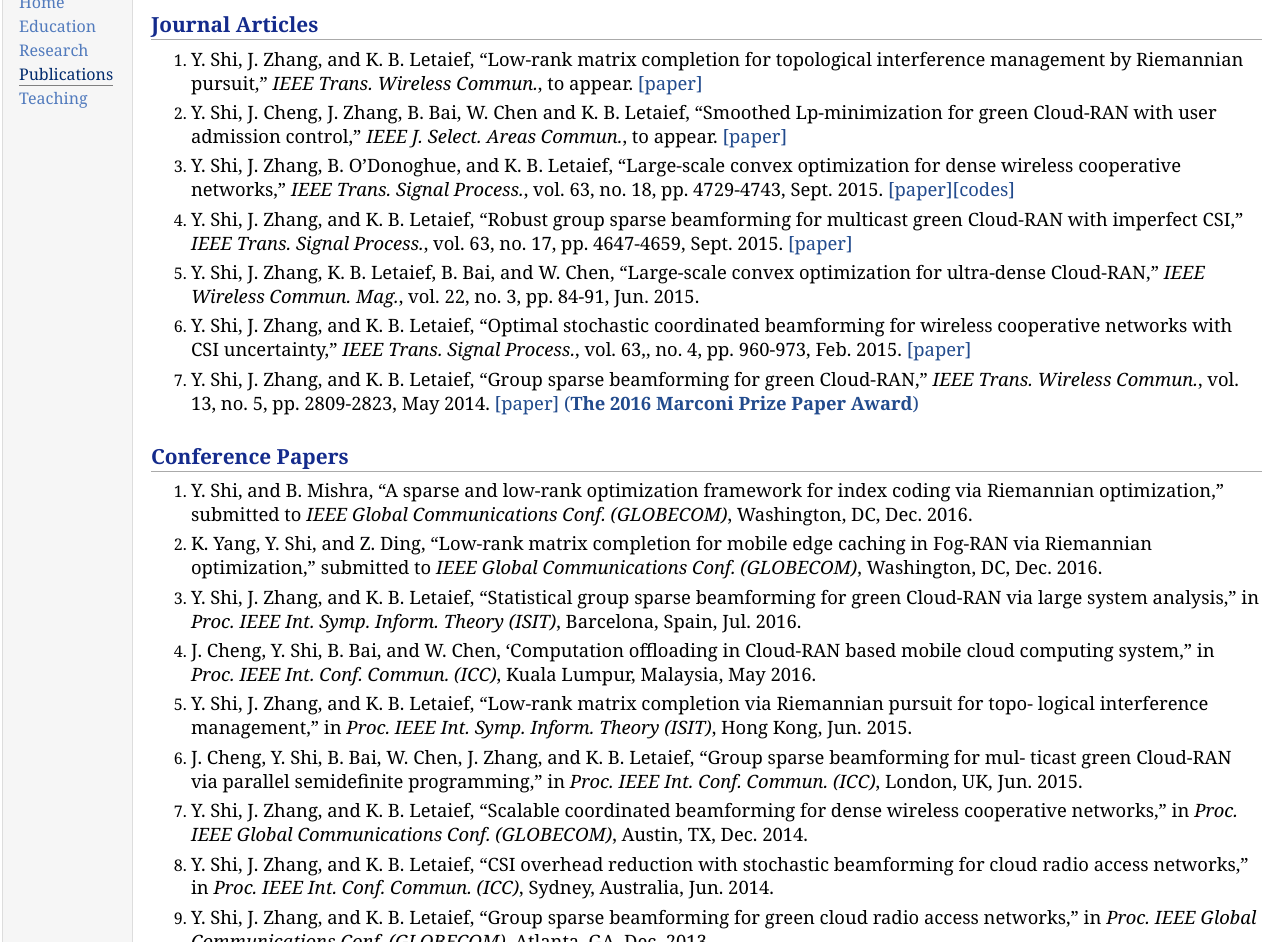
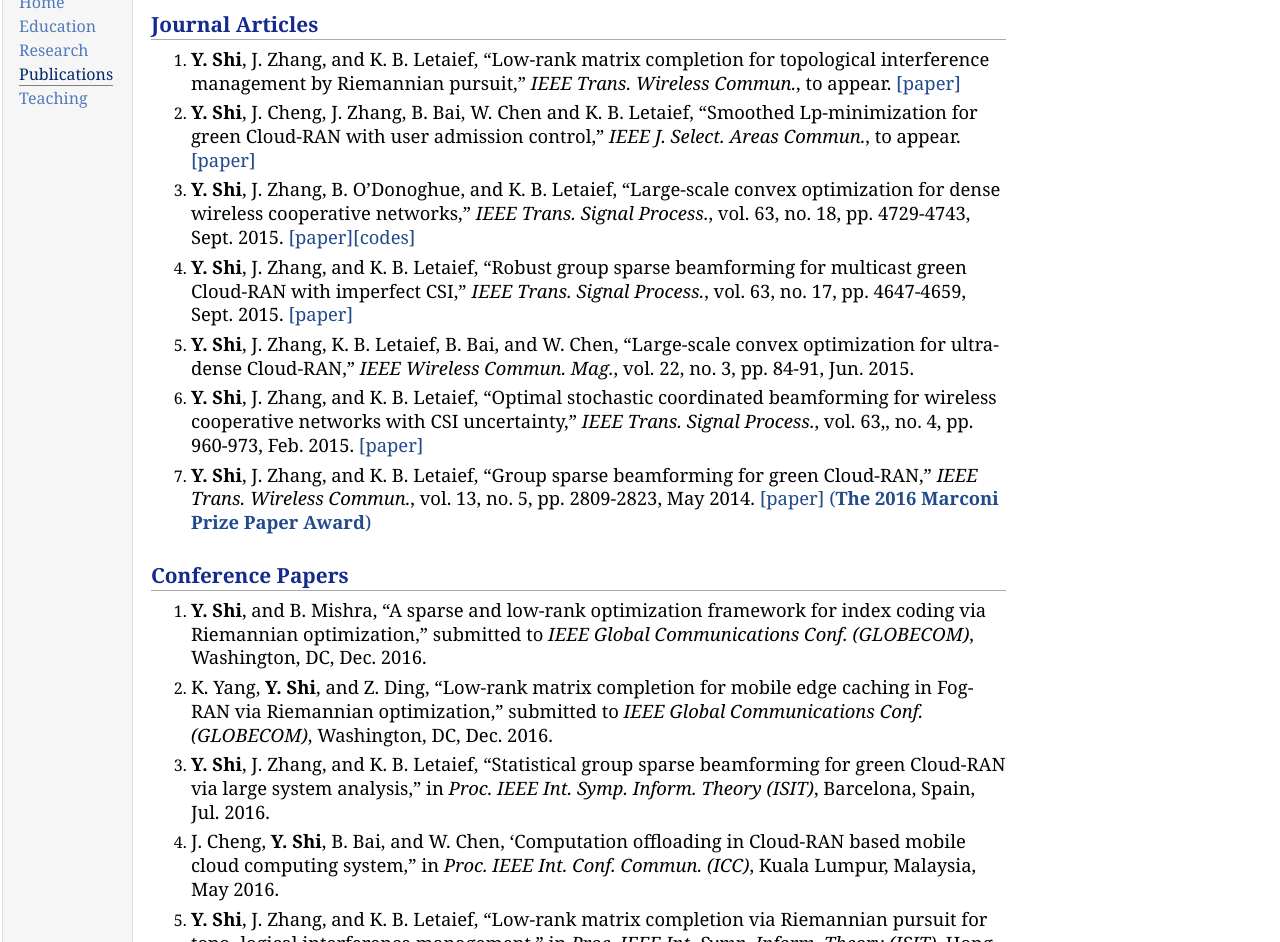
Before and after one commit to SHIYUANMING/shiyuanming.github.io, a plain HTML site: page publications.html in a window 1280 px wide. Shown: the part 62-1004 px from the top of the page. Drawn offline with Linux system fonts and the light colour scheme.

Commit message:
Added files via upload

```diff
--- a/jemdoc.css
+++ b/jemdoc.css
@@ -7,6 +7,7 @@ table#tlayout {
 }
 
 body {
+        width:80%;
 	background: white;
 	font-family: Georgia, serif;
 	padding-bottom: 8px;
--- a/publications.html
+++ b/publications.html
@@ -24,47 +24,47 @@
 </div>
 <h2>Journal Articles</h2>
 <ol>
-<li><p>Y. Shi, J. Zhang, and K. B. Letaief, “Low-rank matrix completion for topological interference management by Riemannian pursuit,” <i>IEEE Trans. Wireless Commun.</i>, to appear. <a href="http://arxiv.org/abs/1603.01729">[paper]</a></p>
+<li><p><b>Y. Shi</b>, J. Zhang, and K. B. Letaief, “Low-rank matrix completion for topological interference management by Riemannian pursuit,” <i>IEEE Trans. Wireless Commun.</i>, to appear. <a href="http://arxiv.org/abs/1603.01729">[paper]</a></p>
 </li>
-<li><p>Y. Shi, J. Cheng, J. Zhang, B. Bai, W. Chen and K. B. Letaief, “Smoothed Lp-minimization for green Cloud-RAN with user admission control,” <i>IEEE J. Select. Areas Commun.</i>, to appear. <a href="http://arxiv.org/abs/1512.04784">[paper]</a></p>
+<li><p><b>Y. Shi</b>, J. Cheng, J. Zhang, B. Bai, W. Chen and K. B. Letaief, “Smoothed Lp-minimization for green Cloud-RAN with user admission control,” <i>IEEE J. Select. Areas Commun.</i>, to appear. <a href="http://arxiv.org/abs/1512.04784">[paper]</a></p>
 </li>
-<li><p>Y. Shi, J. Zhang, B. O’Donoghue, and K. B. Letaief, “Large-scale convex optimization for dense wireless cooperative networks,” <i>IEEE Trans. Signal Process.</i>, vol. 63, no. 18, pp. 4729-4743, Sept. 2015. <a href="http://arxiv.org/abs/1506.00749">[paper]</a><a href="https://github.com/SHIYUANMING/large-scale-convex-optimization">[codes]</a></p>
+<li><p><b>Y. Shi</b>, J. Zhang, B. O’Donoghue, and K. B. Letaief, “Large-scale convex optimization for dense wireless cooperative networks,” <i>IEEE Trans. Signal Process.</i>, vol. 63, no. 18, pp. 4729-4743, Sept. 2015. <a href="http://arxiv.org/abs/1506.00749">[paper]</a><a href="https://github.com/SHIYUANMING/large-scale-convex-optimization">[codes]</a></p>
 </li>
-<li><p>Y. Shi, J. Zhang, and K. B. Letaief, “Robust group sparse beamforming for multicast green Cloud-RAN with imperfect CSI,” <i>IEEE Trans. Signal Process.</i>, vol. 63, no. 17, pp. 4647-4659, Sept. 2015. <a href="http://arxiv.org/abs/1512.04778">[paper]</a></p>
+<li><p><b>Y. Shi</b>, J. Zhang, and K. B. Letaief, “Robust group sparse beamforming for multicast green Cloud-RAN with imperfect CSI,” <i>IEEE Trans. Signal Process.</i>, vol. 63, no. 17, pp. 4647-4659, Sept. 2015. <a href="http://arxiv.org/abs/1512.04778">[paper]</a></p>
 </li>
-<li><p>Y. Shi, J. Zhang, K. B. Letaief, B. Bai, and W. Chen, “Large-scale convex optimization for ultra-dense Cloud-RAN,” <i>IEEE Wireless Commun. Mag.</i>, vol. 22, no. 3, pp. 84-91, Jun. 2015.</p>
+<li><p><b>Y. Shi</b>, J. Zhang, K. B. Letaief, B. Bai, and W. Chen, “Large-scale convex optimization for ultra-dense Cloud-RAN,” <i>IEEE Wireless Commun. Mag.</i>, vol. 22, no. 3, pp. 84-91, Jun. 2015.</p>
 </li>
-<li><p>Y. Shi, J. Zhang, and K. B. Letaief, “Optimal stochastic coordinated beamforming for wireless cooperative networks with CSI uncertainty,” <i>IEEE Trans. Signal Process.</i>, vol. 63,, no. 4, pp. 960-973, Feb. 2015. <a href="http://arxiv.org/abs/1312.0363v2">[paper]</a></p>
+<li><p><b>Y. Shi</b>, J. Zhang, and K. B. Letaief, “Optimal stochastic coordinated beamforming for wireless cooperative networks with CSI uncertainty,” <i>IEEE Trans. Signal Process.</i>, vol. 63,, no. 4, pp. 960-973, Feb. 2015. <a href="http://arxiv.org/abs/1312.0363v2">[paper]</a></p>
 </li>
-<li><p>Y. Shi, J. Zhang, and K. B. Letaief, “Group sparse beamforming for green Cloud-RAN,” <i>IEEE Trans. Wireless Commun.</i>, vol. 13, no. 5, pp. 2809-2823, May 2014. <a href="http://arxiv.org/abs/1310.0234v1">[paper]</a> <a href="http://www.comsoc.org/about/memberprograms/comsoc-awards/marconi">(<b>The 2016 Marconi Prize Paper Award</b>)</a></p>
+<li><p><b>Y. Shi</b>, J. Zhang, and K. B. Letaief, “Group sparse beamforming for green Cloud-RAN,” <i>IEEE Trans. Wireless Commun.</i>, vol. 13, no. 5, pp. 2809-2823, May 2014. <a href="http://arxiv.org/abs/1310.0234v1">[paper]</a> <a href="http://www.comsoc.org/about/memberprograms/comsoc-awards/marconi">(<b>The 2016 Marconi Prize Paper Award</b>)</a></p>
 </li>
 </ol>
 <h2>Conference Papers</h2>
 <ol>
-<li><p>Y. Shi, and B. Mishra, “A sparse and low-rank optimization framework for index coding via Riemannian optimization,” submitted to <i>IEEE Global Communications Conf. (GLOBECOM)</i>, Washington, DC, Dec. 2016.</p>
+<li><p><b>Y. Shi</b>, and B. Mishra, “A sparse and low-rank optimization framework for index coding via Riemannian optimization,” submitted to <i>IEEE Global Communications Conf. (GLOBECOM)</i>, Washington, DC, Dec. 2016.</p>
 </li>
-<li><p>K. Yang, Y. Shi, and Z. Ding, “Low-rank matrix completion for mobile edge caching in Fog-RAN via Riemannian optimization,” submitted to <i>IEEE Global Communications Conf. (GLOBECOM)</i>, Washington, DC, Dec. 2016.</p>
+<li><p>K. Yang, <b>Y. Shi</b>, and Z. Ding, “Low-rank matrix completion for mobile edge caching in Fog-RAN via Riemannian optimization,” submitted to <i>IEEE Global Communications Conf. (GLOBECOM)</i>, Washington, DC, Dec. 2016.</p>
 </li>
-<li><p>Y. Shi, J. Zhang, and K. B. Letaief, “Statistical group sparse beamforming for green Cloud-RAN via large system analysis,” in <i>Proc. IEEE Int. Symp. Inform. Theory (ISIT)</i>, Barcelona, Spain, Jul. 2016.</p>
+<li><p><b>Y. Shi</b>, J. Zhang, and K. B. Letaief, “Statistical group sparse beamforming for green Cloud-RAN via large system analysis,” in <i>Proc. IEEE Int. Symp. Inform. Theory (ISIT)</i>, Barcelona, Spain, Jul. 2016.</p>
 </li>
-<li><p>J. Cheng, Y. Shi, B. Bai, and W. Chen, ‘Computation offloading in Cloud-RAN based mobile cloud computing system,” in <i>Proc. IEEE Int. Conf. Commun. (ICC)</i>, Kuala Lumpur, Malaysia, May 2016.</p>
+<li><p>J. Cheng, <b>Y. Shi</b>, B. Bai, and W. Chen, ‘Computation offloading in Cloud-RAN based mobile cloud computing system,” in <i>Proc. IEEE Int. Conf. Commun. (ICC)</i>, Kuala Lumpur, Malaysia, May 2016.</p>
 </li>
-<li><p>Y. Shi, J. Zhang, and K. B. Letaief, “Low-rank matrix completion via Riemannian pursuit for topo- logical interference management,” in <i>Proc. IEEE Int. Symp. Inform. Theory (ISIT)</i>, Hong Kong, Jun. 2015.</p>
+<li><p><b>Y. Shi</b>, J. Zhang, and K. B. Letaief, “Low-rank matrix completion via Riemannian pursuit for topo- logical interference management,” in <i>Proc. IEEE Int. Symp. Inform. Theory (ISIT)</i>, Hong Kong, Jun. 2015.</p>
 </li>
-<li><p>J. Cheng, Y. Shi, B. Bai, W. Chen, J. Zhang, and K. B. Letaief, “Group sparse beamforming for mul- ticast green Cloud-RAN via parallel semidefinite programming,” in <i>Proc. IEEE Int. Conf. Commun. (ICC)</i>, London, UK, Jun. 2015.</p>
+<li><p>J. Cheng, <b>Y. Shi</b>, B. Bai, W. Chen, J. Zhang, and K. B. Letaief, “Group sparse beamforming for multicast green Cloud-RAN via parallel semidefinite programming,” in <i>Proc. IEEE Int. Conf. Commun. (ICC)</i>, London, UK, Jun. 2015.</p>
 </li>
-<li><p>Y. Shi, J. Zhang, and K. B. Letaief, “Scalable coordinated beamforming for dense wireless cooperative networks,” in <i>Proc. IEEE Global Communications Conf. (GLOBECOM)</i>, Austin, TX, Dec. 2014.</p>
+<li><p><b>Y. Shi</b>, J. Zhang, and K. B. Letaief, “Scalable coordinated beamforming for dense wireless cooperative networks,” in <i>Proc. IEEE Global Communications Conf. (GLOBECOM)</i>, Austin, TX, Dec. 2014.</p>
 </li>
-<li><p>Y. Shi, J. Zhang, and K. B. Letaief, “CSI overhead reduction with stochastic beamforming for cloud radio access networks,” in <i>Proc. IEEE Int. Conf. Commun. (ICC)</i>, Sydney, Australia, Jun. 2014.</p>
+<li><p><b>Y. Shi</b>, J. Zhang, and K. B. Letaief, “CSI overhead reduction with stochastic beamforming for cloud radio access networks,” in <i>Proc. IEEE Int. Conf. Commun. (ICC)</i>, Sydney, Australia, Jun. 2014.</p>
 </li>
-<li><p>Y. Shi, J. Zhang, and K. B. Letaief, “Group sparse beamforming for green cloud radio access networks,” in <i>Proc. IEEE Global Communications Conf. (GLOBECOM)</i>, Atlanta, GA, Dec. 2013.</p>
+<li><p><b>Y. Shi</b>, J. Zhang, and K. B. Letaief, “Group sparse beamforming for green cloud radio access networks,” in <i>Proc. IEEE Global Communications Conf. (GLOBECOM)</i>, Atlanta, GA, Dec. 2013.</p>
 </li>
-<li><p>Y. Shi, J. Zhang, and K. B. Letaief, “Coordinated relay beamforming for amplify-and-forward two-hop interference networks,” in <i>Proc. IEEE Global Communications Conf. (GLOBECOM)</i>, Anaheim, CA, Dec. 2012.</p>
+<li><p><b>Y. Shi</b>, J. Zhang, and K. B. Letaief, “Coordinated relay beamforming for amplify-and-forward two-hop interference networks,” in <i>Proc. IEEE Global Communications Conf. (GLOBECOM)</i>, Anaheim, CA, Dec. 2012.</p>
 </li>
 </ol>
 <div id="footer">
 <div id="footer-text">
-Page generated 2016-04-16 20:36:32 CST, by <a href="http://jemdoc.jaboc.net/">jemdoc</a>.
+Page generated 2016-04-28 17:44:11 CST, by <a href="http://jemdoc.jaboc.net/">jemdoc</a>.
 </div>
 </div>
 </td>
```
Also changed, not shown: education.html (+5 -5 lines), home.html (+2 -1 lines), research.html (+13 -4 lines), teaching.html (+1 -1 lines), figure/ADMM.png (added), figure/Cloud-RAN.png (added), figure/indexcoding.png (added), 5 other files.
